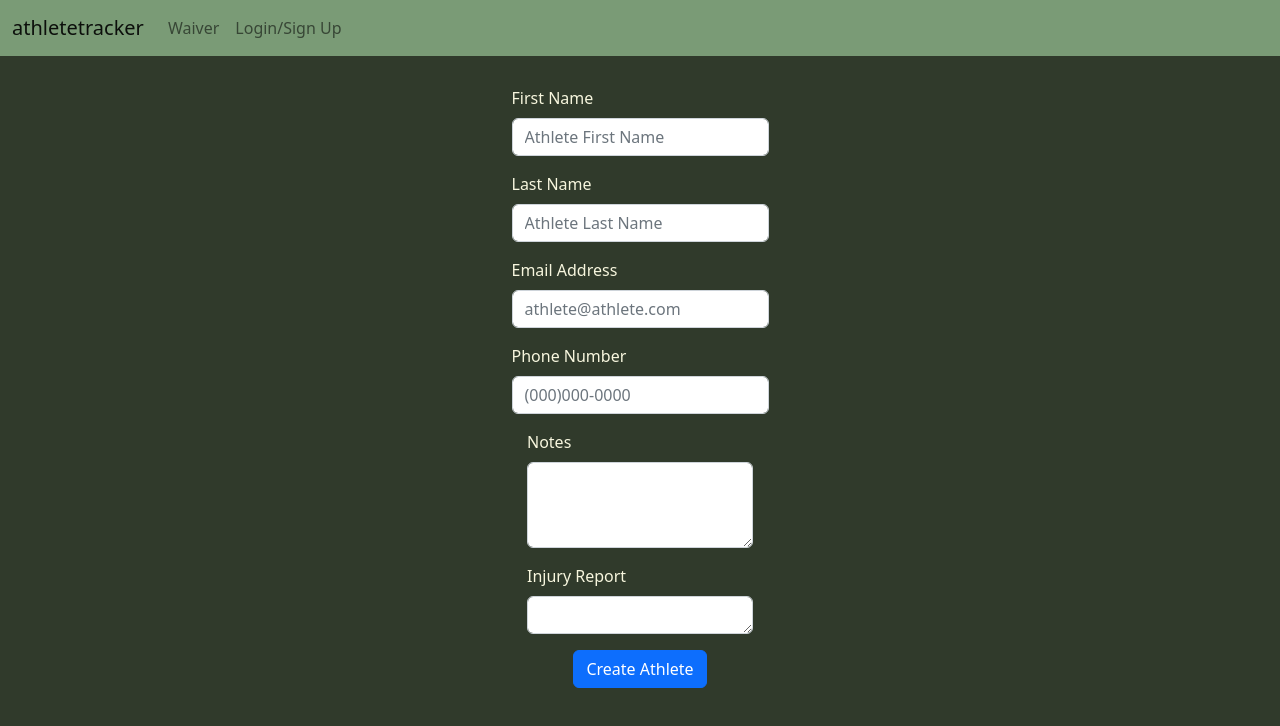
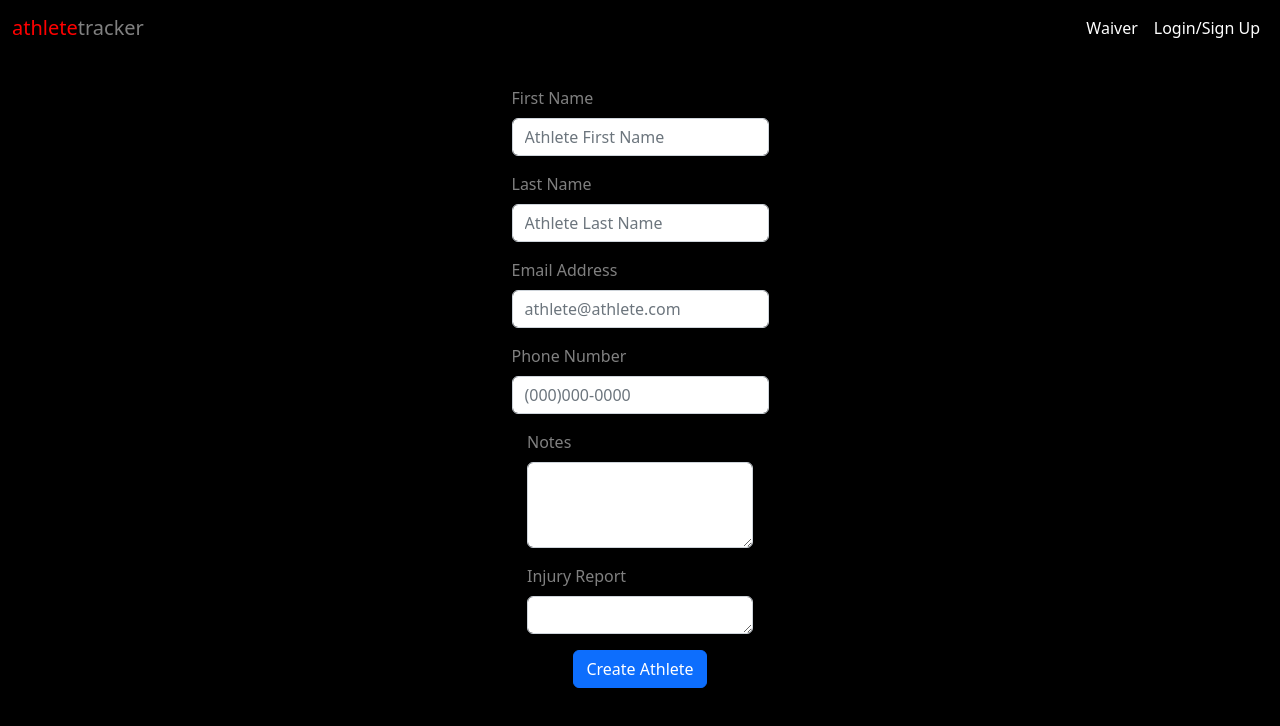
Before and after one commit to awil414/athletetracker, a React (Create React App) app in the folder client/: page /add in a window 1280 px wide. Shown: the top 726 px of the page. Built offline with nearby package versions, Linux system fonts and the light colour scheme.

Commit message:
styling changes

```diff
--- a/client/src/components/Dashboard/Dashboard.jsx
+++ b/client/src/components/Dashboard/Dashboard.jsx
@@ -39,17 +39,17 @@ export default function Dashboard() {
     <ThemeProvider className='dashboard' theme={theme}>
       <CssBaseline />
       <AppBar position="relative"></AppBar>
-      <main className='dashboard'>
+      <main style={{ background: 'black' }} className='dashboard'>
         {/* Hero unit */}
-        <Box
+        <Box style={{ background: 'black' }}
           sx={{
             bgcolor: "background.paper",
             pt: 8,
-            pb: 6,
+            pb: 2,
           }}
         >
           <Container maxWidth="sm">
-            <Typography
+            <Typography style={{ color: 'gray'}}
               component="h1"
               variant="h2"
               align="center"
--- a/client/src/components/Dashboard/dashboard.css
+++ b/client/src/components/Dashboard/dashboard.css
@@ -1,7 +1,3 @@
-.dashboard {
-    background: var(--background);
-}
-
 .link {
     text-decoration: none;
 }
--- a/client/src/components/Navbar/Navbar.jsx
+++ b/client/src/components/Navbar/Navbar.jsx
@@ -13,18 +13,14 @@ const AppNavbar = () => {
 
   return (
     <>
-      <Navbar className="navbar" /*bg="dark" variant="dark" expand="lg"*/>
+      <Navbar className="navbar" >
         <Container fluid>
-          <Navbar.Brand as={Link} to="/">
-            athletetracker
+          <Navbar.Brand eventKey='1' as={Link} to="/">
+            <span className='athlete'>athlete</span><span className='tracker'>tracker</span>
           </Navbar.Brand>
           <Navbar.Toggle aria-controls="navbar" />
           <Navbar.Collapse id="navbar">
-            <Nav className="ml-auto">
-              {/* ??? May want to move this to only visible if logged in  like lines below */}
-              {/* <Nav.Link as={Link} to="/search">
-                Search For Athlete
-              </Nav.Link> */}
+            <Nav className="ms-auto">
               <Nav.Link as={Link} to="/waiver">
                     Waiver
                   </Nav.Link>
@@ -61,7 +57,7 @@ const AppNavbar = () => {
             <Modal.Title id="signup-modal">
               <Nav className="nav-items">
                 <Nav.Item className="nav-item">
-                  <Nav.Link eventKey="login">Log In</Nav.Link>
+                  <Nav.Link style={{ color: 'blue' }} eventKey="login">Log In</Nav.Link>
                 </Nav.Item>
                 <Nav.Item className="nav-item">
                   <Nav.Link eventKey="signup">Sign Up</Nav.Link>
--- a/client/src/components/Navbar/navbar.css
+++ b/client/src/components/Navbar/navbar.css
@@ -1,6 +1,14 @@
 .navbar{
     background: var(--variant);
     color: var(--text);
+}
+
+.nav-link {
+    color: white !important;
+}
+
+.navbar-brand {
+    color: white !important;
 }
 
 .modal{
@@ -12,7 +20,8 @@
 }
 
 .nav-item{
-    background: var(--variant);
+    background: blue;
+    border-radius: 4px;
 }
 
 .nav-items{
@@ -23,3 +32,14 @@
 .SignUp-button{
     background: var(--buttons);
 }
+
+.athlete {
+    color: red;
+}
+
+.tracker {
+    color: gray;
+}
+ .close {
+    color: blue;
+ }
--- a/client/src/components/NewAthlete/NewAthlete.css
+++ b/client/src/components/NewAthlete/NewAthlete.css
@@ -14,3 +14,7 @@
   justify-content: center;
   margin-top: 30px;
 }
+
+.form-label {
+  color: gray;
+}
--- a/client/src/components/SignUp.jsx
+++ b/client/src/components/SignUp.jsx
@@ -122,7 +122,7 @@ const SignupForm = () => {
             )
           }
           type="submit"
-          variant="success"
+          bsStyle="success"
         >
           Submit
         </Button>
--- a/client/src/index.css
+++ b/client/src/index.css
@@ -1,9 +1,9 @@
 :root{
-  --background: #303a2b;
-  --text: #f7f6de;
+  --background: black;
+  --text: white;
   --buttons: #8acdea;
   --border:#7a9b76 ;
-  --variant: #7a9b76;
+  --variant: black;
 }
 
 body {
--- a/client/src/pages/Home/home.css
+++ b/client/src/pages/Home/home.css
@@ -0,0 +1,16 @@
+.bg-img {
+    background-image: url(../../images/athletetracker.jpeg) !important;
+    background-position: center;
+    background-repeat: no-repeat;
+    background-size: cover;
+    margin: 0px;
+    display: block;
+    width: 100%;
+    min-height: 100% !important;
+    color: white;
+    font-size: 60px;
+  }
+
+  .container {
+    height: 100vh;
+  }
--- a/client/src/pages/Home/home.jsx
+++ b/client/src/pages/Home/home.jsx
@@ -1,9 +1,17 @@
 import React, { useState } from "react";
-// import LoginForm from "./components/"
+import { Container } from "react-bootstrap";
+import BgImage from "../../images/athletetracker.jpeg";
+import "./home.css";
 
 const AppHome = () => {
     return (
-        <div>Home</div>
+        <div className='bg-img' style={{ backgroundImage: `url(${BgImage})`}}>
+          {" "}
+          <Container className='d-flex align-items-center justify-content-center'>
+            athletetracker
+          </Container>
+
+        </div>
       )
     }
 
```
Also changed, not shown: 1 other file (tests, documents, lock files or other folders).
